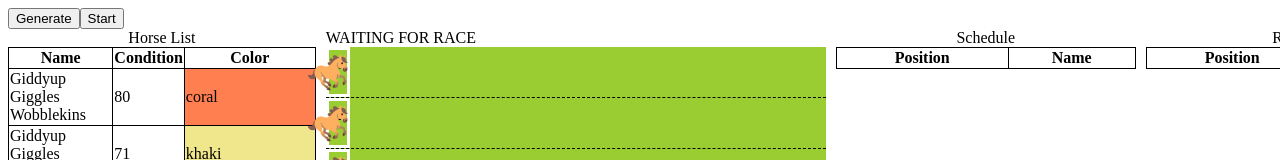
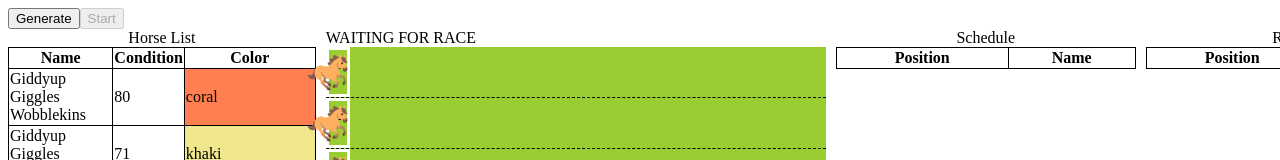
Before and after one commit to anacierdem/horse-racing, a Vue app: page / in a window 1280 px wide. Shown: the top 160 px of the page. Built offline with nearby package versions, Linux system fonts and the light colour scheme.

Commit message:
Don't allow starting race without scheduling first

```diff
--- a/src/App.vue
+++ b/src/App.vue
@@ -44,7 +44,10 @@ export default {
     <button v-on:click="createSchedule" :disabled="isScheduled">
       Generate
     </button>
-    <button v-on:click="simulate" :disabled="isFinished || haveRace">
+    <button
+      v-on:click="simulate"
+      :disabled="isFinished || haveRace || !isScheduled"
+    >
       Start
     </button>
     <div class="main-wrapper">
```
